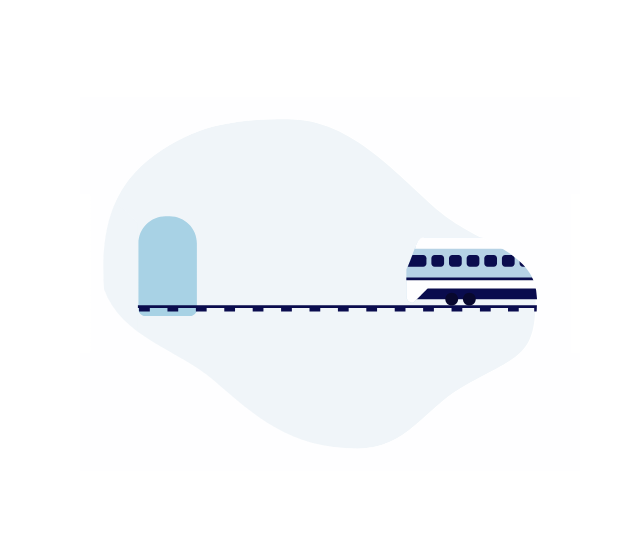
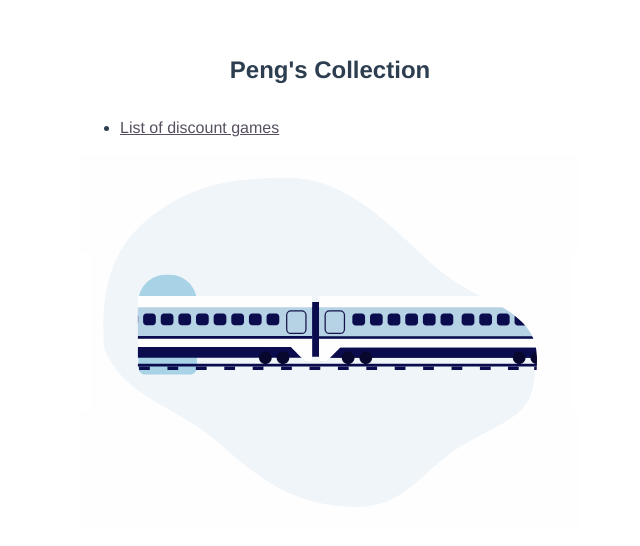
Before and after one commit to HebutJipeng/carrot, a Vue app in the folder carrot-web/: page / in a window 1280 px wide. Before the commit this address led to /lottie. Shown: the part 116-662 px from the top of the page, without its empty margins (310-950 px from the left). Built offline with nearby package versions, Linux system fonts and the light colour scheme.

Commit message:
snow: game module

```diff
--- a/carrot-web/src/router/index.ts
+++ b/carrot-web/src/router/index.ts
@@ -3,6 +3,7 @@ import VueRouter from "vue-router";
 import Home from "../views/Home.vue";
 const Lottie = () =>
   import(/* webpackChunkName: "Lottie" */ "../views/Lottie.vue");
+const Game = () => import(/* webpackChunkName: "Game" */ "../views/Game.vue");
 
 Vue.use(VueRouter);
 
@@ -10,9 +11,7 @@ const routes = [
   {
     path: "/",
     name: "home",
-    redirect: {
-      name: "lottie"
-    }
+    component: Home
   },
   {
     path: "/about",
@@ -27,6 +26,11 @@ const routes = [
     path: "/lottie",
     name: "lottie",
     component: Lottie
+  },
+  {
+    path: "/game",
+    name: "game",
+    component: Game
   }
 ];
 
--- /dev/null
+++ b/carrot-web/src/views/Game.vue
@@ -0,0 +1,5 @@
+<template>
+  <div>
+    game
+  </div>
+</template>
--- a/carrot-web/src/views/Home.vue
+++ b/carrot-web/src/views/Home.vue
@@ -1,18 +1,50 @@
 <template>
-  <div class="home">
-    <img alt="Vue logo" src="../assets/logo.png" />
-    <HelloWorld msg="Welcome to Your Vue.js App" />
-  </div>
+  <section class="home">
+    <h1>Peng's Collection</h1>
+    <ul>
+      <li>
+        <router-link :to="{ name: 'game' }">List of discount games</router-link>
+      </li>
+    </ul>
+    <Lottie />
+  </section>
 </template>
 
 <script>
 // @ is an alias to /src
 import HelloWorld from "@/components/HelloWorld.vue";
+import Lottie from "@/views/Lottie.vue";
 
 export default {
   name: "home",
   components: {
-    HelloWorld
+    Lottie
   }
 };
 </script>
+
+<style lang="scss" scoped>
+.home {
+  position: absolute;
+  top: 0;
+  right: 0;
+  bottom: 0;
+  left: 0;
+  margin: 0 auto;
+  width: 100%;
+  max-width: 500px;
+  display: flex;
+  flex-direction: column;
+  justify-content: center;
+  h1 {
+    text-align: center;
+  }
+  ul {
+    li {
+      a {
+        color: #584f60;
+      }
+    }
+  }
+}
+</style>
--- a/carrot-web/src/views/Lottie.vue
+++ b/carrot-web/src/views/Lottie.vue
@@ -1,7 +1,5 @@
 <template>
-  <div>
-    <div id="lottie" class="lottie"></div>
-  </div>
+  <div id="lottie" class="lottie"></div>
 </template>
 
 <script lang="ts">
@@ -22,16 +20,3 @@ export default class Lottie extends Vue {
   }
 }
 </script>
-
-<style lang="scss" scoped>
-.lottie {
-  position: absolute;
-  top: 0;
-  right: 0;
-  bottom: 0;
-  left: 0;
-  margin: 0 auto;
-  width: 100%;
-  max-width: 500px;
-}
-</style>
```
